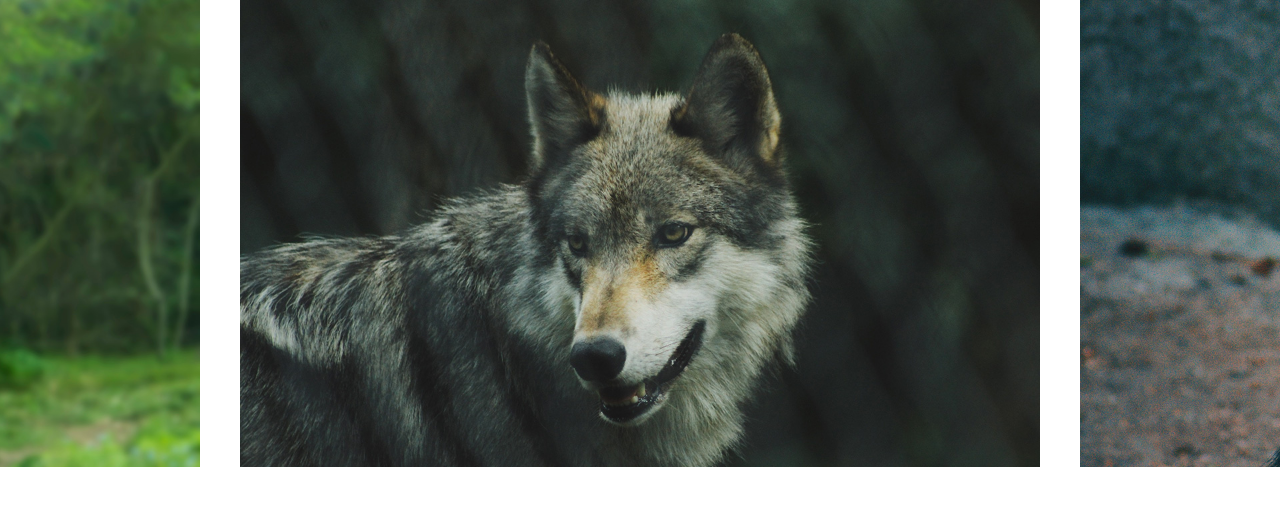
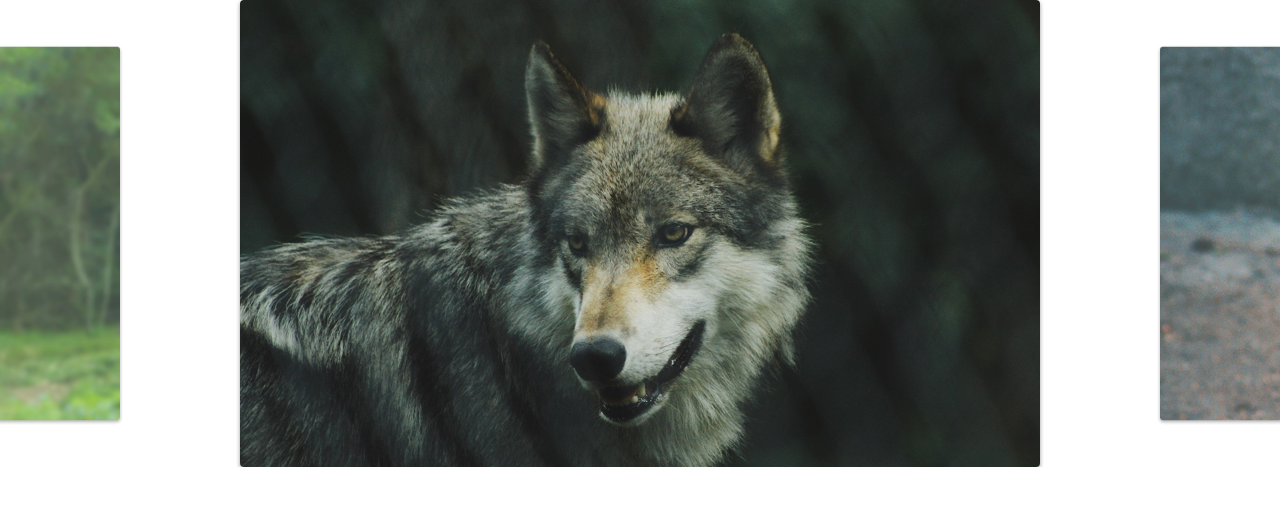
Before and after one commit to Thiagodsilvagomes/Slide, a plain HTML site: page index.html in a window 1280 px wide. Drawn offline with Linux system fonts and the light colour scheme.

Commit message:
Ajustes do resize, e configurações da classe active

```diff
--- a/css/style.css
+++ b/css/style.css
@@ -21,9 +21,24 @@ img{
   display: flex;
 }
 
+.slide:hover{
+  will-change: transform;
+}
+
 .slide li{
   flex-shrink: 0;
   width: 80vw;
   max-width: 800px;
   margin: 0 20px;
+  border-radius: 4px;
+  overflow: hidden;
+  box-shadow: 0 2px 4px rgba(0, 0, 0, 0.4);
+  opacity: 0.8;
+  transform: scale(0.8);
+  transition:.4s ;
 }
+
+.slide li.active{
+  opacity: 1;
+  transform: scale(1);
+}
--- a/js/slide.js
+++ b/js/slide.js
@@ -63,11 +63,6 @@ export default class Slide{
     this.wrapper.addEventListener("touchend", this.onEnd);
   }
 
-  bindEvents(){
-    this.onStart = this.onStart.bind(this);
-    this.onEnd = this.onEnd.bind(this);
-    this.onMove = this.onMove.bind(this);
-  }
 
   //Slides config
 
@@ -97,6 +92,14 @@ export default class Slide{
     this.moveSlide(activeSlide.position)
     this.slidesIndexNav(index)
     this.dist.finalPosition = activeSlide.position;
+    this.changeActiveClass();
+  }
+
+  changeActiveClass(){
+    this.arraySlide.forEach(li => {
+      li.element.classList.remove("active")
+    })
+    this.arraySlide[this.index.active].element.classList.add("active")
   }
 
   activePrevSlide(){
@@ -111,11 +114,32 @@ export default class Slide{
     }
   }
 
+  addResizeEvent(){
+    window.addEventListener("resize", this.onResize);
+  }
+
+  onResize(){
+    setTimeout(() => {
+      this.slidesConfig();
+      this.changeSlide(this.index.active);
+    },1000);
+
+  }
+
+  bindEvents(){
+    this.onStart = this.onStart.bind(this);
+    this.onEnd = this.onEnd.bind(this);
+    this.onMove = this.onMove.bind(this);
+
+    this.onResize = this.onResize.bind(this);
+  }
+
   init(){
     this.transition(true);
     this.bindEvents();
     this.addSlideEvents();
     this.slidesConfig();
+    this.addResizeEvent();
 
     return this;
   }
```
